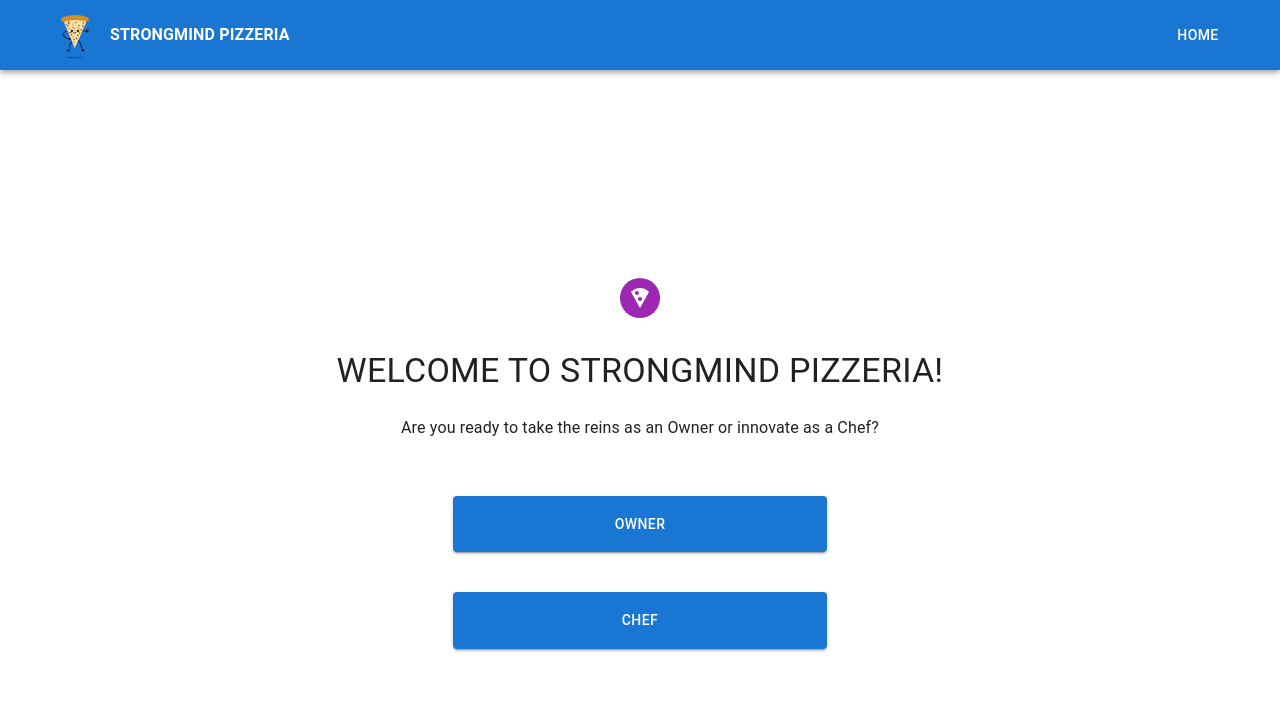
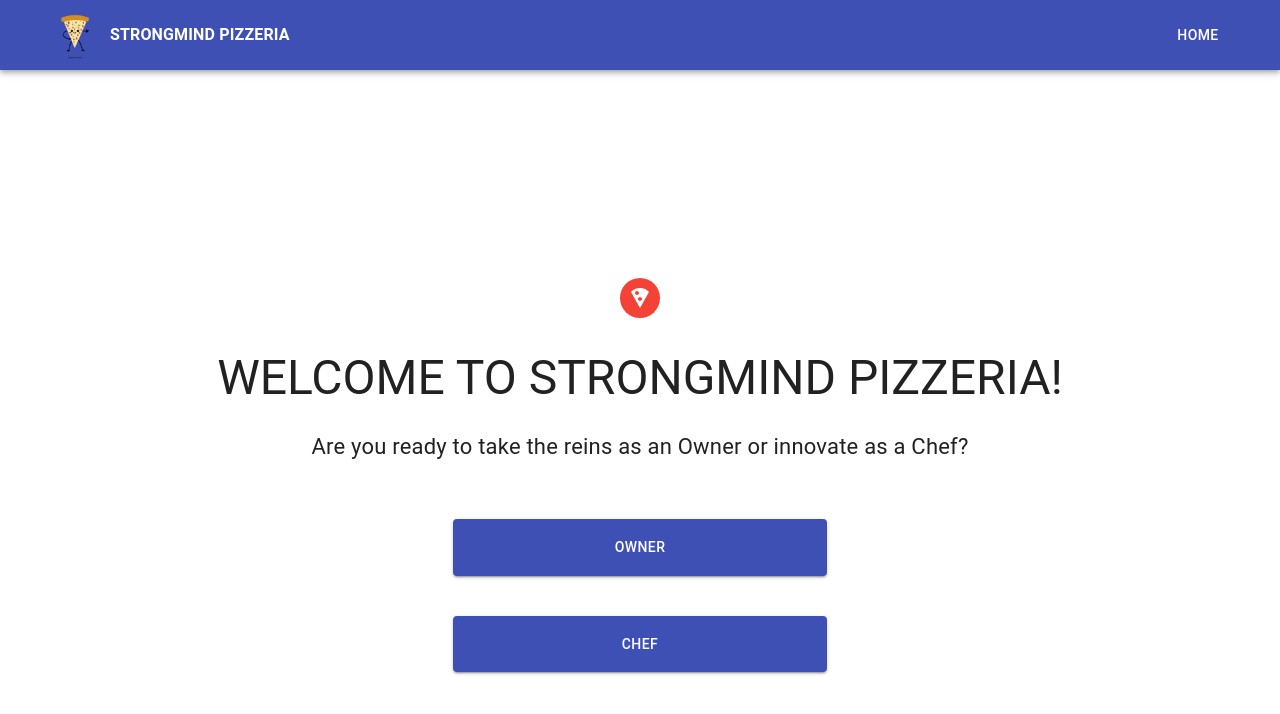
Before and after one commit to hansontram/sm-pizzeria, a React (Vite) app in the folder client/: page / in a window 1280 px wide. Shown: the top 714 px of the page. Built offline with nearby package versions, Linux system fonts and the light colour scheme; no server answers.

Commit message:
Add validation and page reload to crud

```diff
--- a/client/src/App.jsx
+++ b/client/src/App.jsx
@@ -16,9 +16,6 @@ function App() {
     fetchToppings();
   }, []);
 
-  useEffect(() => {
-    console.log(role);
-  }, [role]);
 
   const fetchPizzas = async () => {
     const response = await fetch(`${api}/pizzas`);
--- a/client/src/Components/FormModal/FormModal.jsx
+++ b/client/src/Components/FormModal/FormModal.jsx
@@ -11,7 +11,7 @@ const style = {
   bgcolor: "background.paper",
   border: "2px solid #000",
   boxShadow: 24,
-  p: 4
+  p: 4,
 };
 
 export default function FormModal({
--- a/client/src/Components/PizzaCard/PizzaCard.jsx
+++ b/client/src/Components/PizzaCard/PizzaCard.jsx
@@ -6,14 +6,13 @@ import {
   Button,
   Box,
   InputLabel,
-  MenuItem,
   Paper,
-  Chip
+  Chip,
 } from "@mui/material";
 import Select from "react-select";
 import { FormModal } from "../../Components";
 import { api } from "../../api";
-import pizzaImg from "../../assets/pizza.jpg"
+import pizzaImg from "../../assets/pizza.jpg";
 
 export default function PizzaCard({
   name,
@@ -89,16 +88,18 @@ export default function PizzaCard({
     };
     const response = await fetch(`${api}/pizzas/${pizzaId}`, options);
     try {
-      // response.json().then((newPizza) => console.log(newPizza));
-
-      // TODO: trigger refetch
       if (response.ok) {
         setModalOpen(false);
+        window.location.reload();
       }
     } catch (err) {}
   };
 
   const deletePizza = async () => {
+    const confirmed = window.confirm(`Delete ${name} ?`);
+
+    if (confirmed) {
+
     const options = {
       method: "DELETE",
       headers: {
@@ -108,12 +109,12 @@ export default function PizzaCard({
     const response = await fetch(`${api}/pizzas/${pizzaId}`, options);
 
     try {
-      // TODO: trigger refetch
       if (response.ok) {
         setModalOpen(false);
+        window.location.reload();
       }
     } catch (err) {}
-  };
+  }};
   return (
     <Paper
       onClick={() => setModalOpen(true)}
@@ -121,7 +122,7 @@ export default function PizzaCard({
       sx={{
         display: "flex",
         // flexDirection: { xs: "row", md: "column" },
-        flexDirection: "column" ,
+        flexDirection: "column",
         // justifyContent: "space-between",
         alignItems: "center",
         width: { xs: 1, lg: "23%" },
@@ -135,13 +136,26 @@ export default function PizzaCard({
         },
       }}
     >
-
       <Box onClick={() => setModalOpen(true)}>
-    <img src={pizzaImg} alt="" style={{ maxWidth: '100%', borderRadius: '8px' }} />
-      <Typography variant="h4" sx={{mt:1, fontWeight: "bold"}}>{name}</Typography>
-      <Typography sx={{my:2 }}>{description}</Typography>
+        <img
+          src={pizzaImg}
+          alt=""
+          style={{ maxWidth: "100%", borderRadius: "8px" }}
+        />
+        <Typography variant="h4" sx={{ mt: 1, fontWeight: "bold" }}>
+          {name}
+        </Typography>
+        <Typography sx={{ my: 2 }}>{description}</Typography>
         {completeToppingsData.map((topping, index) => {
-        return <Chip key={index} label={topping.name} variant="outlined" color="primary" sx={{mr:1, my:1}}/>;
+          return (
+            <Chip
+              key={index}
+              label={topping.name}
+              variant="outlined"
+              color="primary"
+              sx={{ mr: 1, my: 1 }}
+            />
+          );
         })}
         <FormModal
           formContent={formContent}
--- a/client/src/Components/ToppingCard/ToppingCard.jsx
+++ b/client/src/Components/ToppingCard/ToppingCard.jsx
@@ -1,7 +1,6 @@
 import { useState } from "react";
 import {
   Box,
-  InputLabel,
   Button,
   Paper,
   Typography,
@@ -46,6 +45,9 @@ export default function ToppingCard({ name, description, toppingId }) {
   };
 
   const deleteTopping = async () => {
+    const confirmed = window.confirm(`Delete ${name} ?`);
+
+    if (confirmed) {
       const options = {
         method: "DELETE",
         headers: {
@@ -55,12 +57,13 @@ export default function ToppingCard({ name, description, toppingId }) {
       const response = await fetch(`${api}/toppings/${toppingId}`, options);
 
       try {
-      // TODO: trigger refetch
         if (response.ok) {
           setModalOpen(false);
+          window.location.reload();
         }
       } catch (err) {
         console.log("Delete Error:", err);
+      }
     }
   };
 
@@ -79,9 +82,9 @@ export default function ToppingCard({ name, description, toppingId }) {
     };
     const response = await fetch(`${api}/toppings/${toppingId}`, options);
     try {
-      // TODO: trigger refetch
       if (response.ok) {
         setModalOpen(false);
+        window.location.reload();
       }
     } catch (err) {}
   };
@@ -92,9 +95,7 @@ export default function ToppingCard({ name, description, toppingId }) {
       elevation={5}
       sx={{
         display: "flex",
-        // flexDirection: { xs: "row", md: "column" },
         flexDirection: "column",
-        // justifyContent: "space-between",
         alignItems: "center",
         width: { xs: 1, lg: "23%" },
         py: 4,
--- a/client/src/Pages/Home/Home.jsx
+++ b/client/src/Pages/Home/Home.jsx
@@ -1,16 +1,9 @@
 import React, { useEffect } from "react";
 import { Link } from "react-router-dom";
-// import { Button, Box, Typography} from "@mui/material";
 import { MainContainer } from "../../Components";
 
 import Avatar from "@mui/material/Avatar";
 import Button from "@mui/material/Button";
-import CssBaseline from "@mui/material/CssBaseline";
-import TextField from "@mui/material/TextField";
-import FormControlLabel from "@mui/material/FormControlLabel";
-import Checkbox from "@mui/material/Checkbox";
-// import Link from "@mui/material/Link";
-import Grid from "@mui/material/Grid";
 import Box from "@mui/material/Box";
 
 import LocalPizzaIcon from '@mui/icons-material/LocalPizza';
@@ -25,15 +18,6 @@ export default function Home({ setRole }) {
 
   return (
     <MainContainer>
-      {/* <Box></Box>
-      <Box>
-        <Link to="/toppings">
-          <Button onClick={() => setRole("owner")}>Owner</Button>
-        </Link>
-        <Link to="/pizzas">
-          <Button onClick={() => setRole("chef")}>Chef</Button>
-        </Link>
-      </Box> */}
 
       <Container component="main" maxWidth="s">
 
@@ -50,9 +34,9 @@ export default function Home({ setRole }) {
           <Avatar sx={{ m: 1, bgcolor: "secondary.main" }}>
             <LocalPizzaIcon />
           </Avatar>
-          <Typography component="h1" variant="h4" sx={{ textTransform: 'uppercase' }}>
+          <Typography component="h1" variant="h3" sx={{ textTransform: 'uppercase' }}>
           Welcome to StrongMind Pizzeria!</Typography>
-          <Typography>
+          <Typography sx={{ fontSize: 22 }}>
           Are you ready to take the reins as an Owner or innovate as a Chef?          </Typography>
           <Box sx={{ mt: 1 }}>
             <Link to="/toppings">
--- a/client/src/Pages/Pizzas/Pizzas.jsx
+++ b/client/src/Pages/Pizzas/Pizzas.jsx
@@ -4,13 +4,11 @@ import { MainContainer, FormModal, PizzaCard } from "../../Components";
 import {
   Box,
   Typography,
-  MenuItem,
   InputLabel,
   Button,
   TextField,
 } from "@mui/material";
 import Select from "react-select";
-import { useTheme } from "@mui/material/styles";
 import { api } from "../../api";
 
 export default function Pizzas({ pizzaData, toppingsData, role }) {
@@ -19,17 +17,17 @@ export default function Pizzas({ pizzaData, toppingsData, role }) {
   const [pizzaToppings, setPizzaToppings] = useState([]);
   const [modalOpen, setModalOpen] = useState(false);
 
-  // useEffect(() => console.log(pizzaToppings), [pizzaToppings]);
+
+
 
   const formatToppings = (idArray, objectArray) => {
     const result = [...idArray];
-    // console.log("result",result)
+
 
     for (let i = 0; i < result.length; i++) {
       let matchedTopping = objectArray.find(
         (topping) => result[i] === topping._id
       );
-      // console.log("match", matchedTopping, "result i: ",result[i])
       if (matchedTopping) {
         result[i] = matchedTopping;
       }
@@ -53,16 +51,17 @@ export default function Pizzas({ pizzaData, toppingsData, role }) {
     };
     const response = await fetch(`${api}/pizzas`, options);
     try {
-      // response.json().then((newPizza) => console.log(newPizza));
 
-      // TODO: trigger refetch
       if (response.ok) {
         setModalOpen(false);
         setPizzaName("");
         setPizzaDescription("");
         setPizzaToppings([]);
+        alert(`${body.name} added successfully`);
+        window.location.reload();
       }
-    } catch (err) {}
+    } catch (err) {
+    }
   };
 
   const formContent = () => {
@@ -110,12 +109,15 @@ export default function Pizzas({ pizzaData, toppingsData, role }) {
     );
   } else {
     return (
-      <MainContainer title="Pizza Dashboard">
+      <MainContainer title="Pizza Dashboard"
+
+      >
         <FormModal
           formContent={formContent}
           modalOpen={modalOpen}
           setModalOpen={setModalOpen}
           buttonText="Create Pizza"
+          sx={{ mt: 4 }}
         />
 
         <Box
@@ -124,12 +126,9 @@ export default function Pizzas({ pizzaData, toppingsData, role }) {
             display: "flex",
             flexDirection: { xs: "column", md: "row" },
             flexWrap: "wrap",
-          gap: 3
-
+            gap: 3,
           }}
         >
-
-
           {pizzaData.map((pizza, index) => {
             const { name, description, toppings, _id } = pizza;
             return (
--- a/client/src/Pages/Toppings/Toppings.jsx
+++ b/client/src/Pages/Toppings/Toppings.jsx
@@ -7,6 +7,7 @@ export default function Toppings({ toppingsData, role }) {
   const [toppingName, setToppingName] = useState("");
   const [toppingDescription, setToppingDescription] = useState("");
   const [modalOpen, setModalOpen] = useState(false);
+  const [postErrorMessage, setPostErrorMessage] = useState('')
 
   const formContent = () => {
     return (
@@ -29,6 +30,7 @@ export default function Toppings({ toppingsData, role }) {
         <Button variant="contained" onClick={addNewTopping}>
           Submit
         </Button>
+        {postErrorMessage && <Typography sx={{color: "red"}}>{postErrorMessage}</Typography>}
       </Box>
     );
   };
@@ -48,13 +50,14 @@ export default function Toppings({ toppingsData, role }) {
     };
     const response = await fetch(`${api}/toppings`, options);
     try {
-      // response.json().then((newPizza) => console.log(newPizza));
-
-      // TODO: trigger refetch
       if (response.ok) {
         setModalOpen(false);
         setToppingName("");
         setToppingDescription("");
+        alert(`${body.name} added successfully`);
+        window.location.reload();
+      } else if(response.status === 409){
+        setPostErrorMessage('Oops! Duplicate topping. Choose a different name.')
       }
     } catch (err) {}
   };
@@ -75,6 +78,7 @@ export default function Toppings({ toppingsData, role }) {
           modalOpen={modalOpen}
           setModalOpen={setModalOpen}
           buttonText="Add Topping"
+          postErrorMessage = {postErrorMessage}
         />
 
         <Box
@@ -95,10 +99,7 @@ export default function Toppings({ toppingsData, role }) {
                 name={name}
                 description={description}
               />
-              // <div key={id}>
-              //   <p>Item: {name}</p>
-              //   <p>Description: {description}</p>
-              // </div>
+
             );
           })}
         </Box>
--- a/client/src/main.jsx
+++ b/client/src/main.jsx
@@ -7,29 +7,29 @@ import { createTheme } from "@mui/material";
 
 import "./index.css";
 
-// const theme = createTheme({
-//   palette: {
-//     primary: {
-//       light: '#757ce8',
-//       main: '#3f50b5',
-//       dark: '#002884',
-//       contrastText: '#fff',
-//     },
-//     secondary: {
-//       light: '#ff7961',
-//       main: '#f44336',
-//       dark: '#ba000d',
-//       contrastText: '#000',
-//     },
-//   },
-// });
+const theme = createTheme({
+  palette: {
+    primary: {
+      light: '#757ce8',
+      main: '#3f50b5',
+      dark: '#002884',
+      contrastText: '#fff',
+    },
+    secondary: {
+      light: '#ff7961',
+      main: '#f44336',
+      dark: '#ba000d',
+      contrastText: '#000',
+    },
+  },
+});
 
 ReactDOM.createRoot(document.getElementById("root")).render(
   <React.StrictMode>
     <BrowserRouter>
-      {/* <ThemeProvider theme={theme}> */}
+      <ThemeProvider theme={theme}>
         <App />
-      {/* </ThemeProvider> */}
+      </ThemeProvider>
     </BrowserRouter>
   </React.StrictMode>
 );
```
Also changed, not shown: client/src/Components/Header/Header.jsx (+1 -6 lines). Lines whose indentation alone changed are shown as unchanged.
